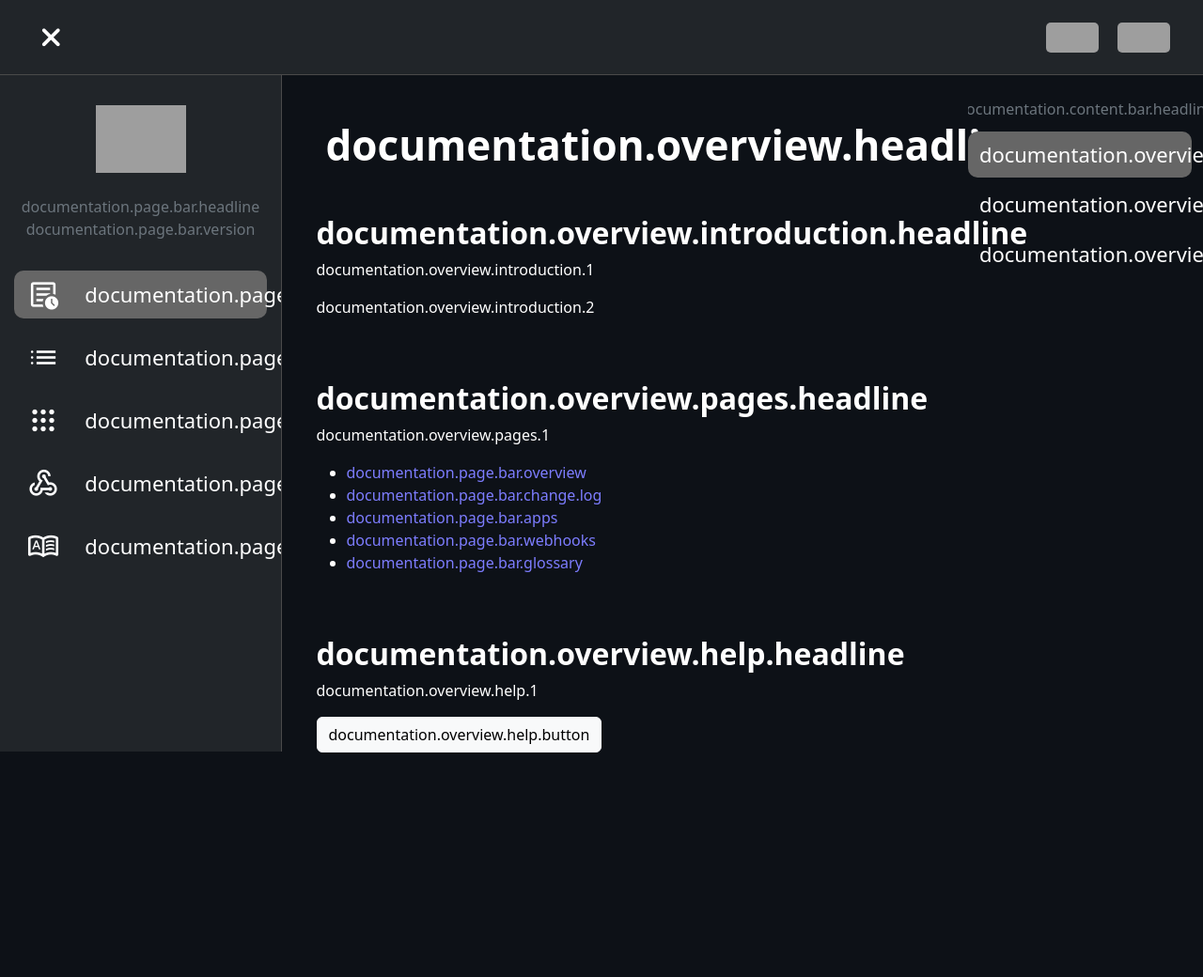
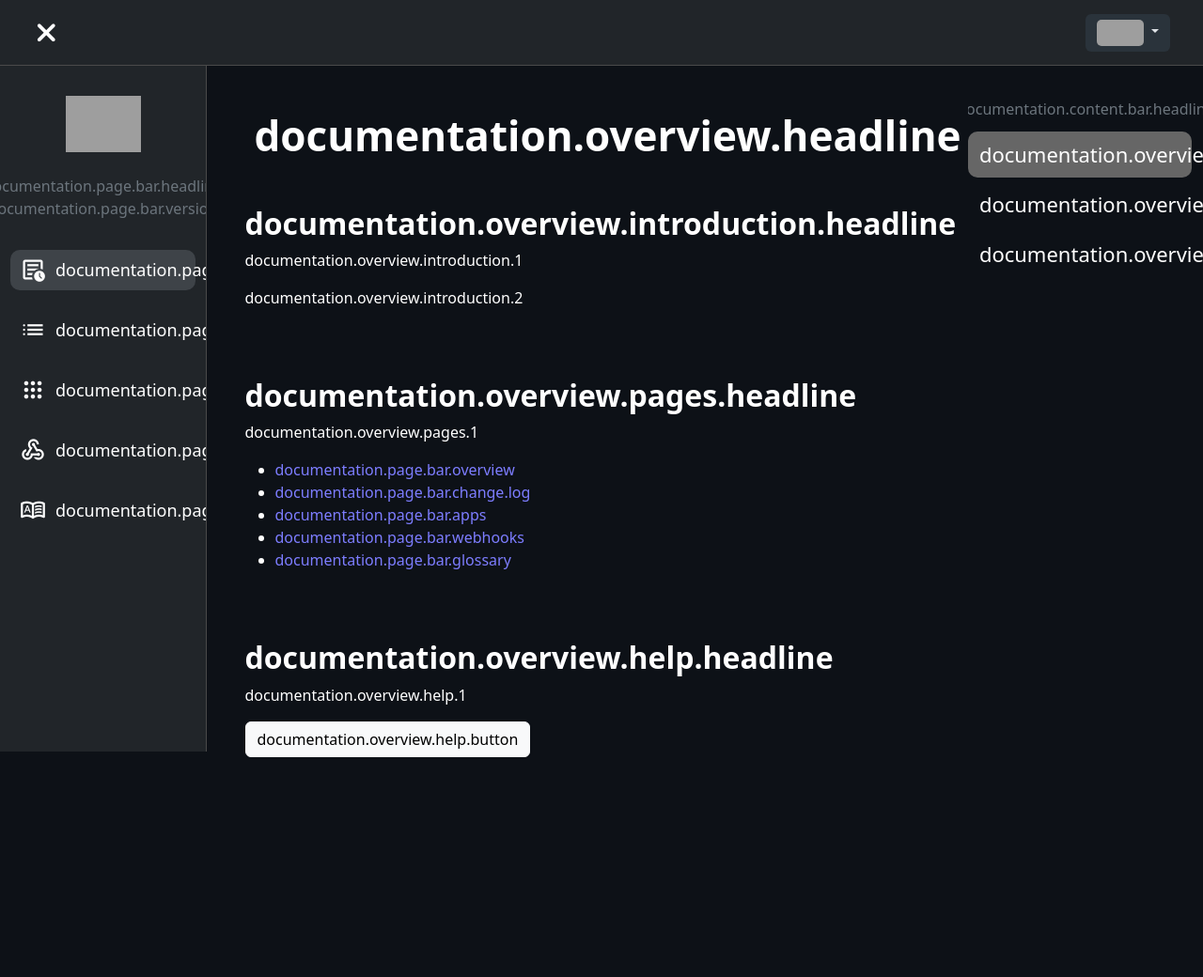
Before and after one commit to taskwolf-net/taskwolf-documentation, a Django app: page / in a window 1280 px wide. Shown: the top 1040 px of the page at 94% size. Before the commit the page ends 801 px from the top, so only its background shows below. Run offline with Django 4.2, Linux system fonts and the light colour scheme; some libraries are stand-ins or nearby versions; grey boxes are pictures that could not be loaded.

Commit message:
Update bootstrap version and implement documentation-language

```diff
--- a/static/css/base/documentation-header.css
+++ b/static/css/base/documentation-header.css
@@ -2,7 +2,7 @@
   z-index: 100;
   position: fixed !important;
   width: 100%;
-  height: 80px;
+  height: 70px;
   display: flex;
   align-items: center;
   color: white;
@@ -19,12 +19,12 @@
 }
 
 #header-space {
-  height: 80px;
+  height: 70px;
 }
 
 #page-bar-button {
   width: 40px;
-  margin-left: 35px;
+  margin-left: 30px;
   background-color: transparent;
   border: none;
   font-size: 30px;
--- /dev/null
+++ b/static/css/base/documentation-language.css
@@ -0,0 +1,36 @@
+#documentation-languages {
+  position: relative;
+  z-index: 10;
+}
+
+.documentation-language-button {
+  background-color: #2a333b !important;
+  border: none !important;
+}
+
+.documentation-language-button:hover, .documentation-language-button:focus {
+  background-color: #38444f !important;
+}
+
+.documentation-language-flag {
+  width: 50px;
+  height: 28px;
+  border-radius: 5px;
+}
+
+#documentation-languages .dropdown-menu {
+  min-width: auto !important;
+  width: auto !important;
+  padding: 0;
+}
+
+#documentation-languages .dropdown-menu li {
+  width: max-content;
+  height: max-content;
+  padding: 0;
+}
+
+#documentation-languages .dropdown-item {
+  width: max-content;
+  height: max-content;
+}
--- a/static/css/base/documentation-page-bar.css
+++ b/static/css/base/documentation-page-bar.css
@@ -1,7 +1,7 @@
 #page-bar {
   position: fixed;
-  width: 300px !important;
-  height: calc(100% - 80px);
+  width: 220px !important;
+  height: calc(100% - 70px);
   transition: 0s;
   z-index: 90;
   overflow-y: auto;
@@ -12,39 +12,43 @@
 
 .page-bar-item {
   width: 90%;
-  border-radius: 10px;
+  margin-top: 5px;
+  margin-bottom: 5px;
+  border-radius: 8px;
   transition-duration: 250ms;
   user-select: none;
 }
 
 .page-bar-item:hover {
-  background-color: #4a4a4a;
+  background-color: #3e4348;
 }
 
 .page-bar-link {
   display: flex !important;
   align-items: center;
-  font-size: 22px !important;
+  font-size: 18px !important;
+  padding-top: 4px !important;
+  padding-bottom: 4px !important;
 }
 
 .page-bar-icon {
-  margin-left: 5%;
-  margin-right: 10%;
+  margin-left: 10px;
+  margin-right: 10px;
   width: 35px;
   height: 35px;
-  font-size:35px !important;
-  line-height:35px !important;
+  font-size: 28px !important;
+  line-height: 35px !important;
 }
 
 .page-bar-active {
   border-radius: 10px;
-  background-color: #666666;
+  background-color: #3e4348;
 }
 
 @media(max-height: 700px) {
   .page-bar-item {
-    margin-top: 1%;
-    margin-bottom: 1%;
+    margin-top: 2px;
+    margin-bottom: 2px;
   }
 
   .page-bar-link {
--- a/static/css/documentation/apps.css
+++ b/static/css/documentation/apps.css
@@ -14,6 +14,11 @@
   border-radius: 5px;
   color: white;
   background-color: #202428;
+}
+
+#apps-search-box input::placeholder {
+  color: #828282 !important;
+  -webkit-text-fill-color: #828282;
 }
 
 #apps-search-box input:focus{
--- a/templates/documentation-content-bar.html
+++ b/templates/documentation-content-bar.html
@@ -29,7 +29,7 @@
       }
       entryElement.appendChild(entryLinkElement);
       document.getElementById("content-bar-entries").appendChild(entryElement);
-      elementAssignment.push(entryLinkElement);
+      elementAssignment.push(entryElement);
     }
     contentBarScroll();
   });
--- a/templates/documentation-footer.html
+++ b/templates/documentation-footer.html
@@ -7,18 +7,19 @@
       <div class="documentation-footer-row">
         <h4 class="documentation-footer-row-headline">{% trans 'documentation.footer.social.media' %}</h4>
         <ul id="documentation-footer-social-media">
-          <li onclick="location.href='https://dulno.com/'"><i class="fa-brands fa-youtube"></i></li>
-          <li onclick="location.href='https://dulno.com/'"><i class="fa-brands fa-x-twitter"></i></li>
-          <li onclick="location.href='https://www.instagram.com/dulnonet'"><i class="fa-brands fa-instagram"></i></li>
-          <li onclick="location.href='https://dulno.com/'"><i class="fa-brands fa-linkedin-in"></i></li>
-          <li onclick="location.href='https://dulno.com/'"><i class="fa-brands fa-facebook"></i></li>
-          <li onclick="location.href='https://dulno.com/'"><i class="fa-brands fa-github"></i></li>
+          <li onclick="location.href='https://www.youtube.com/@DulnoCompany'"><i class="fa-brands fa-youtube"></i></li>
+          <li onclick="location.href='https://twitter.com/DulnoCompany'"><i class="fa-brands fa-x-twitter"></i></li>
+          <li onclick="location.href='https://www.instagram.com/DulnoCompany'"><i class="fa-brands fa-instagram"></i></li>
+          <li onclick="location.href='https://www.linkedin.com/company/dulno/'"><i class="fa-brands fa-linkedin-in"></i></li>
+          <li onclick="location.href='https://discord.gg/e6mv74RYhU'"><i class="fa-brands fa-discord"></i></li>
+          <li onclick="location.href='https://github.com/Dulno'"><i class="fa-brands fa-github"></i></li>
         </ul>
       </div>
       <div class="documentation-footer-row">
         <h4 class="documentation-footer-row-headline">{% trans 'documentation.footer.legal' %}</h4>
         <a href="https://dulno.com/imprint/">{% trans 'documentation.footer.imprint' %}</a><br>
         <a href="https://dulno.com/privacy-policy/">{% trans 'documentation.footer.privacy.policy' %}</a><br>
+        <a href="https://dulno.com/terms-of-service/">{% trans 'documentation.footer.terms.of.service' %}</a><br>
       </div>
     </div>
     <h5 id="documentation-footer-copyright">© 2024 Dulno.com</h5>
--- a/templates/documentation-header.html
+++ b/templates/documentation-header.html
@@ -3,25 +3,10 @@
 <nav id="navbar">
   <button id="page-bar-button" type="button" data-bs-toggle="collapse" data-bs-target="#page-bar" aria-expanded="false" aria-controls="page-bar"></button>
   <div id="navbar-content">
-    <div id="documentation-languages">
-      <input id="documentation-language-en" class="documentation-language-flag" src="https://dulno.com/static/img/languages/en.webp" type="image"/>
-      <input id="documentation-language-de" class="documentation-language-flag" src="https://dulno.com/static/img/languages/de.webp" type="image"/>
-    </div>
+    {% include 'documentation-language.html' %}
   </div>
 </nav>
 <div id="header-space"></div>
-
-<script>
-  document.getElementById("documentation-language-en").onclick = function (event) {
-    Cookie.create("dulno-documentation-language", "en", 60 * 60 * 24 * 365, ".dulno.com");
-    window.location.reload();
-  }
-
-  document.getElementById("documentation-language-de").onclick = function (event) {
-    Cookie.create("dulno-documentation-language", "de", 60 * 60 * 24 * 365, ".dulno.com");
-    window.location.reload();
-  }
-</script>
 
 <script>
   var isPageBarShown;
@@ -50,7 +35,7 @@
     var elements = document.getElementsByClassName('sidebar-influenced');
     for (var i = 0; i < elements.length; i++) {
       if (isPageBarShown && window.innerWidth > 1000) {
-        elements[i].style.marginLeft = '300px';
+        elements[i].style.marginLeft = '220px';
       } else {
         elements[i].style.marginLeft = '0';
       }
--- /dev/null
+++ b/templates/documentation-language.html
@@ -0,0 +1,32 @@
+{% load static %}
+<div id="documentation-languages" class="dropdown" data-bs-theme="dark">
+  <button class="btn documentation-language-button dropdown-toggle" type="button" data-bs-toggle="dropdown" aria-expanded="false">
+    <img id="documentation-language-current" class="documentation-language-flag">
+  </button>
+  <ul class="dropdown-menu">
+    <li><button id="documentation-language-en" class="btn documentation-language-button"><img class="documentation-language-flag" src="https://dulno.com/static/img/languages/en.webp"></button></li>
+    <li><button id="documentation-language-de" class="btn documentation-language-button"><img class="documentation-language-flag" src="https://dulno.com/static/img/languages/de.webp"></button></li>
+  </ul>
+</div>
+
+<script>
+  $(document).ready(function() {
+    let language = Cookie.find("dulno-documentation-language");
+    if (language == null) {
+      language = "en";
+    }
+    document.getElementById("documentation-language-" + language).classList.add("d-none");
+    document.getElementById("documentation-language-current").src =
+      "https://dulno.com/static/img/languages/" + language + ".webp";
+  });
+
+  document.getElementById("documentation-language-en").onclick = function (event) {
+    Cookie.create("dulno-documentation-language", "en", 60 * 60 * 24 * 365, ".dulno.com");
+    window.location.reload();
+  }
+
+  document.getElementById("documentation-language-de").onclick = function (event) {
+    Cookie.create("dulno-documentation-language", "de", 60 * 60 * 24 * 365, ".dulno.com");
+    window.location.reload();
+  }
+</script>
--- a/templates/documentation-page-bar.html
+++ b/templates/documentation-page-bar.html
@@ -4,26 +4,26 @@
   <div id="page-bar-content">
     <ul class="navbar-nav ml-auto h-100 d-flex align-items-center">
       <li class="mt-4">
-        <a href="/"><img class="nav-link" src="https://dulno.com/static/img/logo-light.webp" width="96x" alt=""></a>
+        <a href="/"><img class="nav-link" src="https://dulno.com/static/img/logo-light.webp" width="80" alt=""></a>
       </li>
       <li class="mt-3">
         <p class="text-center text-secondary mb-0">{% trans 'documentation.page.bar.headline' %}</p>
         <p class="text-center text-secondary">{% trans 'documentation.page.bar.version' %}</p>
       </li>
-      <li class="page-bar-item mt-3">
-        <a href="/overview/" class="page-bar-link nav-link {% if request.path == '/overview/' or request.path == '/' %}page-bar-active{% endif %}" aria-current="page"><span class="page-bar-icon material-symbols-outlined">overview</span><span>{% trans 'documentation.page.bar.overview' %}</span></a>
+      <li class="page-bar-item mt-3 {% if request.path == '/overview/' or request.path == '/' %}page-bar-active{% endif %}">
+        <a href="/overview/" class="page-bar-link nav-link" aria-current="page"><span class="page-bar-icon material-symbols-outlined">overview</span><span>{% trans 'documentation.page.bar.overview' %}</span></a>
       </li>
-      <li class="page-bar-item mt-3">
-        <a href="/change-log/" class="page-bar-link nav-link {% if request.path == '/change-log/' %}page-bar-active{% endif %}" aria-current="page"><span class="page-bar-icon material-symbols-outlined">list</span><span>{% trans 'documentation.page.bar.change.log' %}</span></a>
+      <li class="page-bar-item mt-3 {% if request.path == '/change-log/' %}page-bar-active{% endif %}">
+        <a href="/change-log/" class="page-bar-link nav-link" aria-current="page"><span class="page-bar-icon material-symbols-outlined">list</span><span>{% trans 'documentation.page.bar.change.log' %}</span></a>
       </li>
-      <li class="page-bar-item mt-3">
-        <a href="/apps/" class="page-bar-link nav-link {% if request.path == '/apps/' %}page-bar-active{% endif %}" aria-current="page"><span class="page-bar-icon material-symbols-outlined">apps</span><span>{% trans 'documentation.page.bar.apps' %}</span></a>
+      <li class="page-bar-item mt-3 {% if request.path == '/apps/' %}page-bar-active{% endif %}">
+        <a href="/apps/" class="page-bar-link nav-link" aria-current="page"><span class="page-bar-icon material-symbols-outlined">apps</span><span>{% trans 'documentation.page.bar.apps' %}</span></a>
       </li>
-      <li class="page-bar-item mt-3">
-        <a href="/webhooks/" class="page-bar-link nav-link {% if request.path == '/webhooks/' %}page-bar-active{% endif %}" aria-current="page"><span class="page-bar-icon material-symbols-outlined">webhook</span><span>{% trans 'documentation.page.bar.webhooks' %}</span></a>
+      <li class="page-bar-item mt-3 {% if request.path == '/webhooks/' %}page-bar-active{% endif %}">
+        <a href="/webhooks/" class="page-bar-link nav-link" aria-current="page"><span class="page-bar-icon material-symbols-outlined">webhook</span><span>{% trans 'documentation.page.bar.webhooks' %}</span></a>
       </li>
-      <li class="page-bar-item mt-3">
-        <a href="/glossary/" class="page-bar-link nav-link {% if request.path == '/glossary/' %}page-bar-active{% endif %}" aria-current="page"><span class="page-bar-icon material-symbols-outlined">dictionary</span><span>{% trans 'documentation.page.bar.glossary' %}</span></a>
+      <li class="page-bar-item mt-3 {% if request.path == '/glossary/' %}page-bar-active{% endif %}">
+        <a href="/glossary/" class="page-bar-link nav-link" aria-current="page"><span class="page-bar-icon material-symbols-outlined">dictionary</span><span>{% trans 'documentation.page.bar.glossary' %}</span></a>
       </li>
     </ul>
   </div>
--- a/templates/head.html
+++ b/templates/head.html
@@ -11,7 +11,7 @@
   {% for entry in css %}
     <link rel="stylesheet" href="{% static '' %}{{entry}}">
   {% endfor %}
-  <link href="https://cdn.jsdelivr.net/npm/bootstrap@5.2.3/dist/css/bootstrap.min.css" rel="stylesheet" integrity="sha384-rbsA2VBKQhggwzxH7pPCaAqO46MgnOM80zW1RWuH61DGLwZJEdK2Kadq2F9CUG65" crossorigin="anonymous">
+  <link href="https://cdn.jsdelivr.net/npm/bootstrap@5.3.3/dist/css/bootstrap.min.css" rel="stylesheet" integrity="sha384-QWTKZyjpPEjISv5WaRU9OFeRpok6YctnYmDr5pNlyT2bRjXh0JMhjY6hW+ALEwIH" crossorigin="anonymous">
   <link rel="stylesheet" href="https://cdnjs.cloudflare.com/ajax/libs/font-awesome/6.4.2/css/all.css">
   <link rel="stylesheet" href="https://fonts.googleapis.com/css2?family=Material+Symbols+Outlined:opsz,wght,FILL,GRAD@48,400,0,200" />
   <link rel="stylesheet" href="https://cdn.datatables.net/1.13.10/css/jquery.dataTables.min.css">
@@ -20,7 +20,7 @@
   <script src="{% static 'js/httprequest.js' %}"></script>
   <script src="{% static 'js/cookie-banner.js' %}"></script>
   <script src="https://cdn.jsdelivr.net/npm/@popperjs/core@2.11.8/dist/umd/popper.min.js" integrity="sha384-I7E8VVD/ismYTF4hNIPjVp/Zjvgyol6VFvRkX/vR+Vc4jQkC+hVqc2pM8ODewa9r" crossorigin="anonymous"></script>
-  <script src="https://cdn.jsdelivr.net/npm/bootstrap@5.3.2/dist/js/bootstrap.min.js" integrity="sha384-BBtl+eGJRgqQAUMxJ7pMwbEyER4l1g+O15P+16Ep7Q9Q+zqX6gSbd85u4mG4QzX+" crossorigin="anonymous"></script>
+  <script src="https://cdn.jsdelivr.net/npm/bootstrap@5.3.3/dist/js/bootstrap.min.js" integrity="sha384-0pUGZvbkm6XF6gxjEnlmuGrJXVbNuzT9qBBavbLwCsOGabYfZo0T0to5eqruptLy" crossorigin="anonymous"></script>
   <script src="https://cdnjs.cloudflare.com/ajax/libs/lodash.js/4.17.21/lodash.min.js" integrity="sha512-WFN04846sdKMIP5LKNphMaWzU7YpMyCU245etK3g/2ARYbPK9Ub18eG+ljU96qKRCWh+quCY7yefSmlkQw1ANQ==" crossorigin="anonymous" referrerpolicy="no-referrer"></script>
   <script src="https://cdnjs.cloudflare.com/ajax/libs/jquery/3.7.1/jquery.js" integrity="sha512-+k1pnlgt4F1H8L7t3z95o3/KO+o78INEcXTbnoJQ/F2VqDVhWoaiVml/OEHv9HsVgxUaVW+IbiZPUJQfF/YxZw==" crossorigin="anonymous" referrerpolicy="no-referrer"></script>
   <script src="https://cdn.jsdelivr.net/npm/sweetalert2@11"></script>
```
Also changed, not shown: documentation/documentation.py (+5 -5 lines), locale/de/LC_MESSAGES/django.po, locale/en/LC_MESSAGES/django.po.
